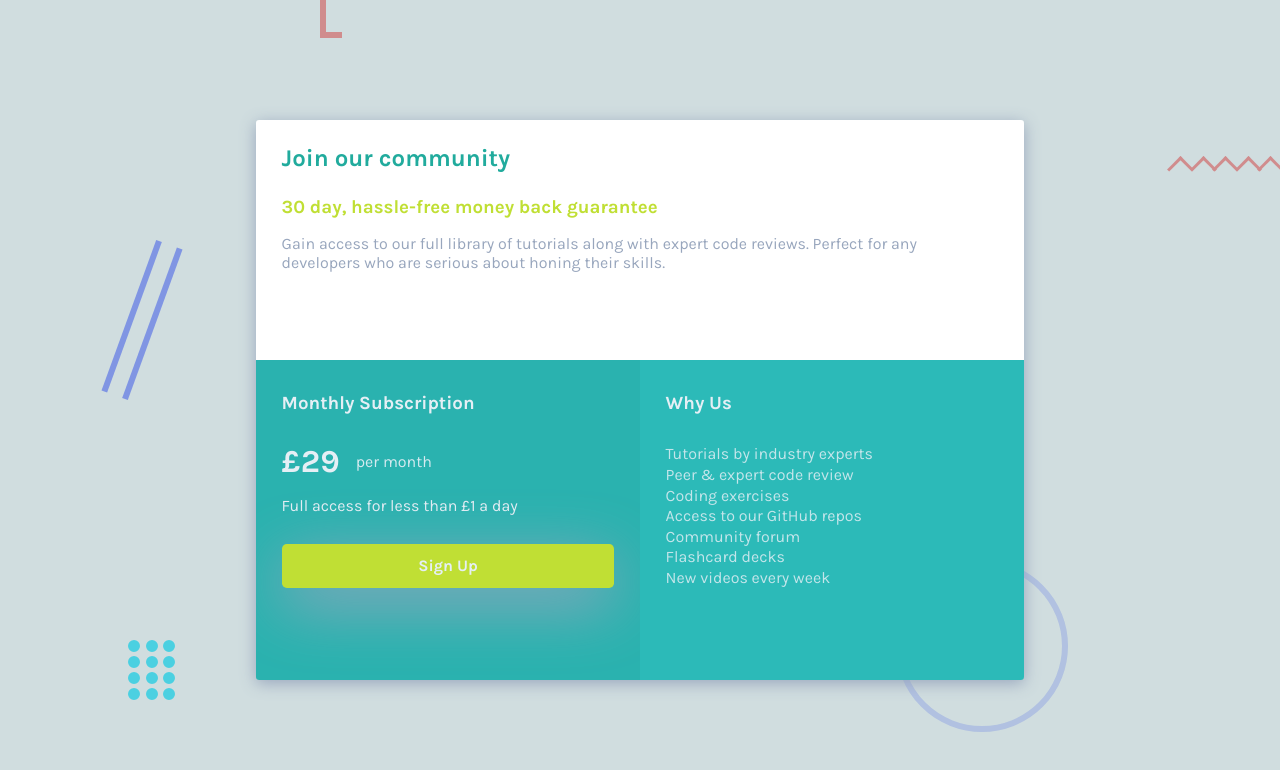
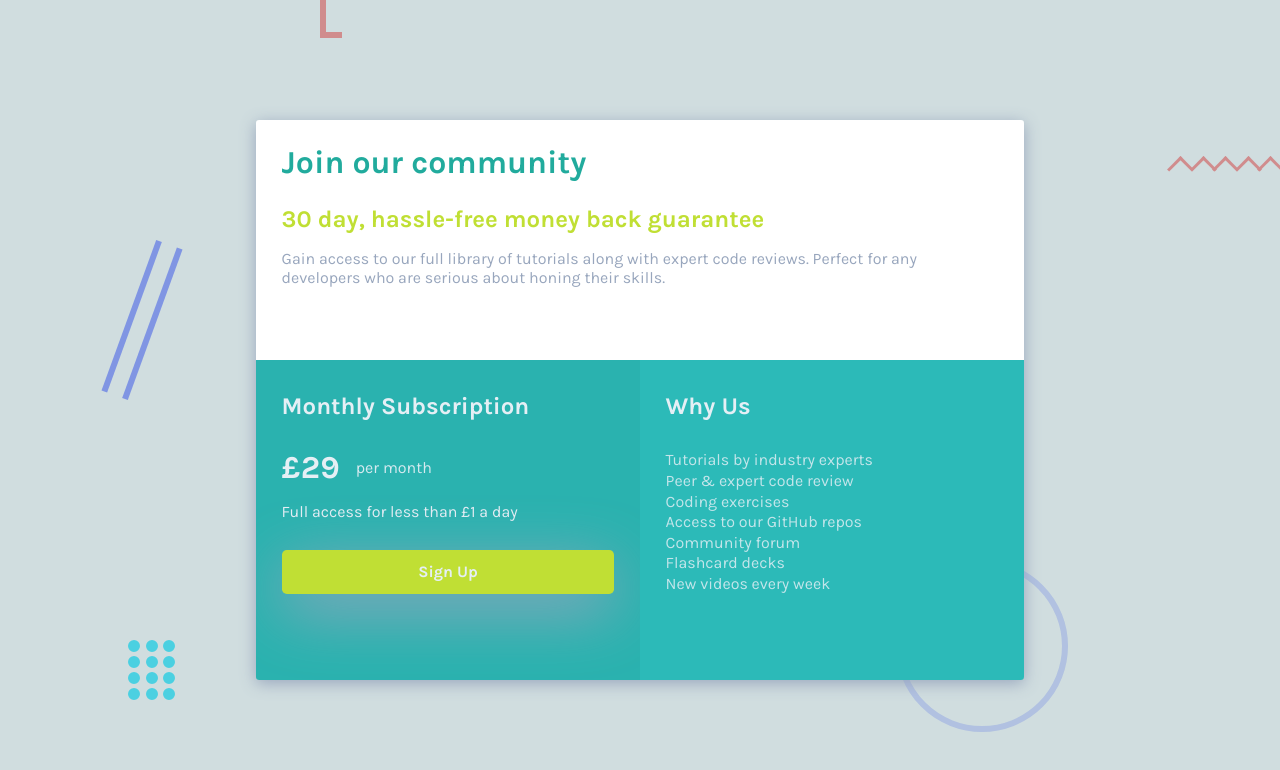
Before and after one commit to Mercury225/Single-Price-Grid-Component, a plain HTML site: page index.html in a window 1280 px wide. Drawn offline with Linux system fonts and the light colour scheme.

Commit message:
adding landmarks and changed h1

```diff
--- a/index.html
+++ b/index.html
@@ -20,7 +20,8 @@
     <title>Frontend Mentor Project | Single Price Grid Component</title>
   </head>
   <body>
-    <div class="background-objects">
+    <main>
+      <div role="background" class="background-objects">
         <div class="swiggle">
           <div class="small-square absolute"></div>
           <div class="small-square absolute ss2"></div>
@@ -46,18 +47,20 @@
           <div class="blue-circle-button absolute row-4 right"></div>
         </div>
       </div>
-    <div class="main-card">
+      <div role="main content" class="main-card">
         <div class="card-row-1 padding">
-        <h2 class="row-1-header">Join our community</h2>
-        <h3 class="row-1-subtitle">30 day, hassle-free money back guarantee</h3>
+          <h1 class="row-1-header">Join our community</h1>
+          <h2 class="row-1-subtitle">
+            30 day, hassle-free money back guarantee
+          </h2>
           <p class="row-1-text">
             Gain access to our full library of tutorials along with expert code
-          reviews. Perfect for any developers who are serious about honing their
-          skills.
+            reviews. Perfect for any developers who are serious about honing
+            their skills.
           </p>
         </div>
         <div class="card-row-2-left padding">
-        <h3 class="row-2-header padding-10-20">Monthly Subscription</h3>
+          <h2 class="row-2-header padding-10-20">Monthly Subscription</h2>
           <div class="row-2-price">
             <p class="row-2-price-bold">£29</p>
             <p class="row-2-per-month">per month</p>
@@ -68,7 +71,7 @@
           <button class="row-2-sign-up">Sign Up</button>
         </div>
         <div class="card-row-2-right padding">
-        <h3 class="row-2-col-2-header padding-10-20">Why Us</h3>
+          <h2 class="row-2-col-2-header padding-10-20">Why Us</h2>
           <ul class="row-2-col-2-list">
             <li>Tutorials by industry experts</li>
             <li>Peer & expert code review</li>
@@ -80,5 +83,6 @@
           </ul>
         </div>
       </div>
+    </main>
   </body>
 </html>
```
Lines whose indentation alone changed are shown as unchanged.
